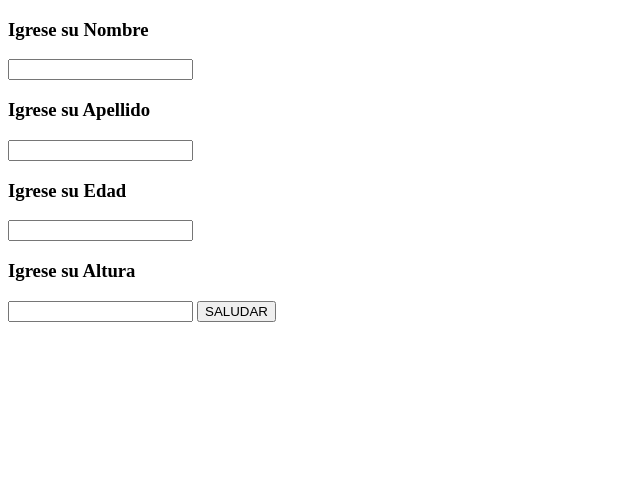
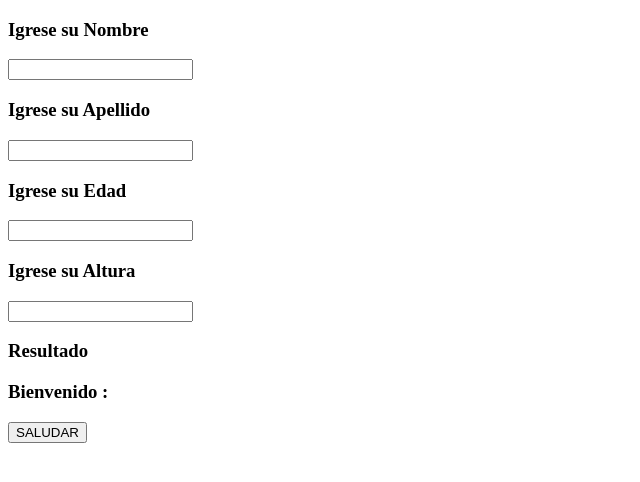
Before and after one commit to ariellp17/krakeDev, a plain HTML site: page utilitarios/saludo.html in a window 1280 px wide. Both pictures are taken after a click on the button "SALUDAR". Shown: the whole page, without its empty margins (0-640 px from the left). Drawn offline with Linux system fonts and the light colour scheme.

Commit message:
saludar mostrar

```diff
--- a/utilitarios/saludo.html
+++ b/utilitarios/saludo.html
@@ -12,6 +12,8 @@
         <input type="text" id="txte"/>
          <h3>Igrese su Altura </h3>
          <input type="text" id="txtA"/>
+         <h3>Resultado</h3>
+         <h3 id="lblbr"></h3>
         <input type="button" value="SALUDAR" onclick="saludar();">
     </body>
 </html>
--- a/utilitarios/saludo.js
+++ b/utilitarios/saludo.js
@@ -3,6 +3,8 @@ saludar=function(){
     let apellido = recuperartexto("txta");
     let edad =recuperarInt("txte");
     let altura =recuperarFloat("txtA");
+    let mensajeBienvenido="Bienvenido :" + nombre+" "+apellido;
+    mostrararTexto("lblbr",mensajeBienvenido);
 }
 
 
@@ -26,3 +28,9 @@ recuperarFloat=function(idComponente){
     let valorFloat  =parseFloat(valorCaja);
     return valorFloat;
 }
+
+mostrararTexto=function(idComponente,mensaje){
+    let componente;
+    componente=document.getElementById(idComponente);
+    componente.innerText = mensaje
+}
```
